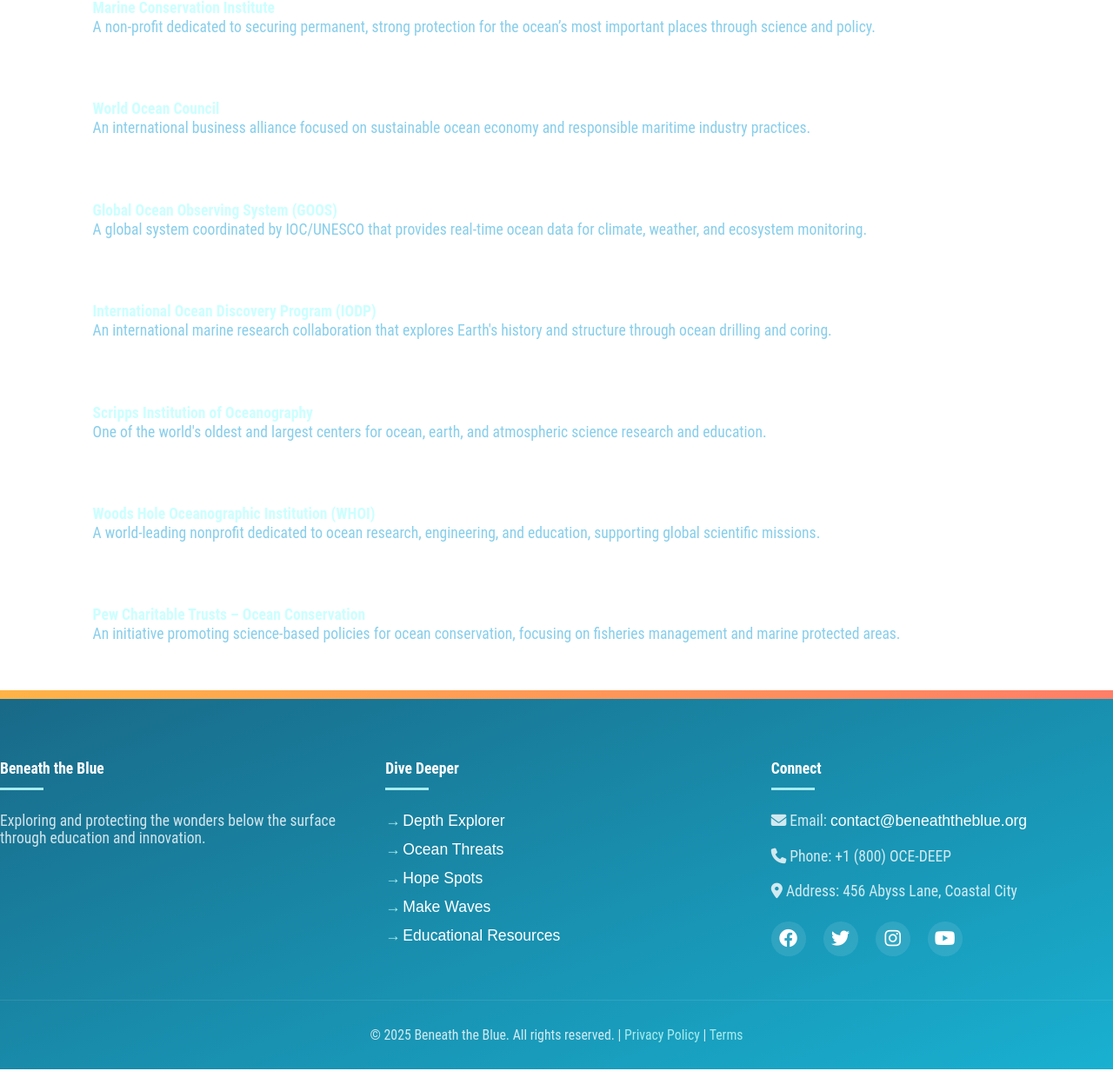
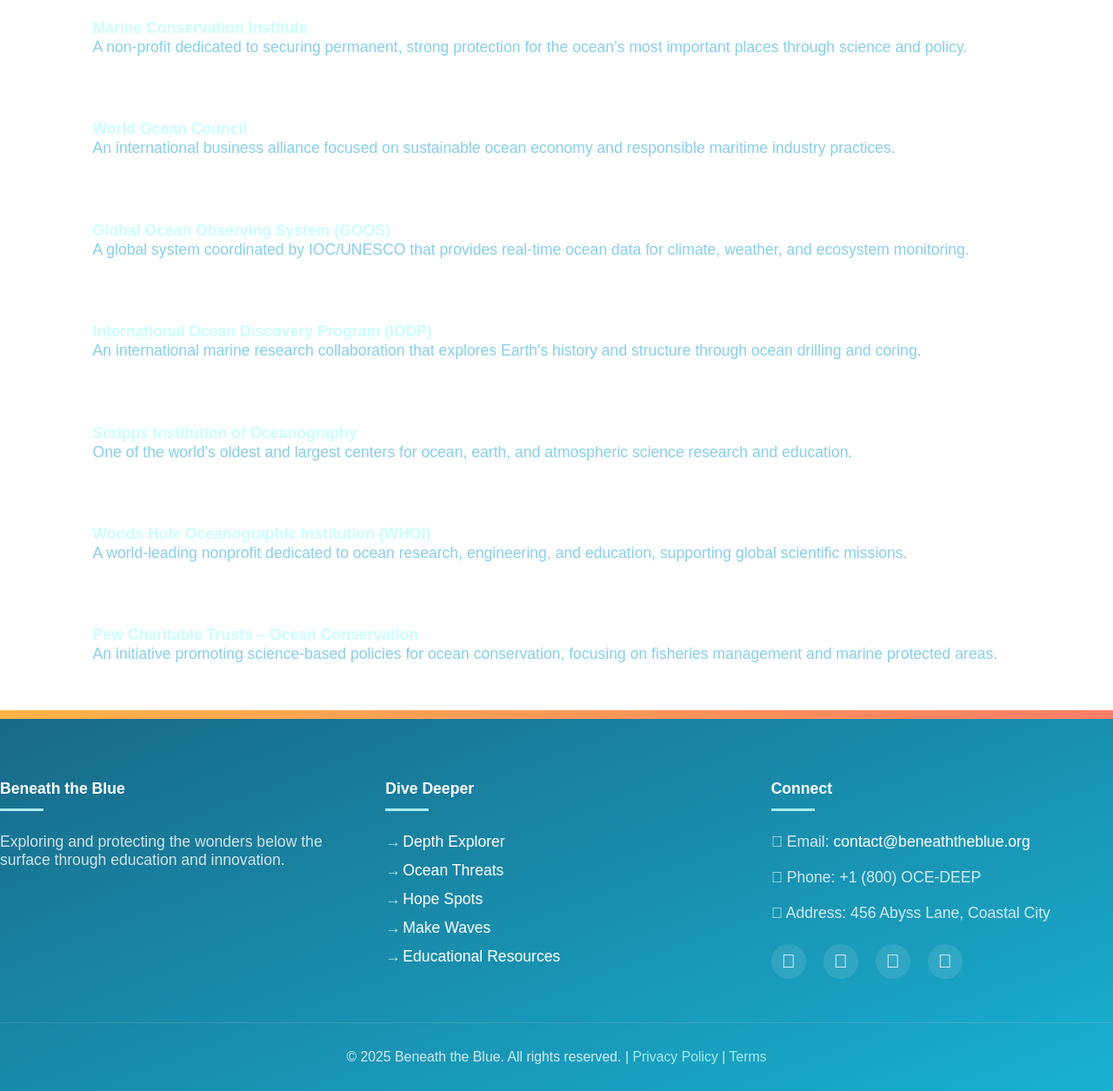
Before and after one commit to Ojas-Srivastava05/Beneath-the-blue, a Django app: page /community/ in a window 1280 px wide. Shown: the part 801-2056 px from the top of the page at 87% size. Before the commit the page ends 2031 px from the top, so only its background shows below. Run offline with Django 5.2, Linux system fonts and the light colour scheme; data comes from the database, SQL or seed files in the repository; some web fonts are replaced.

Commit message:
change the font of all the files

```diff
--- a/static/css/Endangered_species.css
+++ b/static/css/Endangered_species.css
@@ -12,9 +12,13 @@
     padding: 0;
     box-sizing: border-box;
 }
+ * {
+    font-family: inherit !important; /* Nuclear option (use sparingly) */
+   }
+
 
 body {
-    font-family: 'Arial', sans-serif;
+    font-family:'Source Sans Pro', sans-serif !important ;
     color: white;
     line-height: 1.6;
     background-color: var(--midnight-wave);
--- a/static/css/base.css
+++ b/static/css/base.css
@@ -1,6 +1,10 @@
+ * {
+    font-family: inherit !important; /* Nuclear option (use sparingly) */
+ }
+
 
 body {
-  font-family: "Poppins", sans-serif;
+  font-family: 'Source Sans Pro', sans-serif !important;
   font-optical-sizing: auto;
   margin: 0%;
   overflow: scroll;
--- a/static/css/community.css
+++ b/static/css/community.css
@@ -110,8 +110,13 @@
     text-decoration: underline;
 }
 
+ * {
+    font-family: inherit !important; /* Nuclear option (use sparingly) */
+   }
+
+
 body, h1, h2, h3, h4, p, .btn, .nav-link, .community_heading, .section h2, .card_paragraph, .intro {
-    font-family: 'Playfair Display', 'Raleway', 'Source Sans Pro', 'Roboto Condensed', serif, sans-serif !important;
+    font-family: 'Source Sans Pro', sans-serif !important;
 }
 .secondary-btn{
     color: #FFFACD;
--- a/static/css/sing_in_up.css
+++ b/static/css/sing_in_up.css
@@ -13,9 +13,13 @@
     padding: 0;
     box-sizing: border-box;
 }
+ * {
+    font-family: inherit !important; /* Nuclear option (use sparingly) */
+   }
+
 
 body {
-    font-family: 'Segoe UI', Tahoma, Geneva, Verdana, sans-serif;
+    font-family: 'Source Sans Pro', sans-serif !important;
     position: relative;
 
 }
--- a/static/css/solution_detail.css
+++ b/static/css/solution_detail.css
@@ -13,9 +13,13 @@
     padding: 0;
     box-sizing: border-box;
 }
+ * {
+    font-family: inherit !important; /* Nuclear option (use sparingly) */
+   }
+
 
 body {
-    font-family: 'Segoe UI', Tahoma, Geneva, Verdana, sans-serif;
+    font-family: 'Source Sans Pro', sans-serif !important;
     color: white;
     line-height: 1.6;
 }
--- a/static/css/solutions.css
+++ b/static/css/solutions.css
@@ -13,9 +13,13 @@
     padding: 0;
     box-sizing: border-box;
 }
+ * {
+    font-family: inherit !important; /* Nuclear option (use sparingly) */
+   }
+
 
 body {
-    font-family: 'Segoe UI', Tahoma, Geneva, Verdana, sans-serif;
+    font-family: 'Source Sans Pro', sans-serif !important;
     color: white;
     line-height: 1.6;
 }
```
Also changed, not shown: static/css/quiz.css (+6 -1 lines), static/css/result.css (+11 -1 lines).
